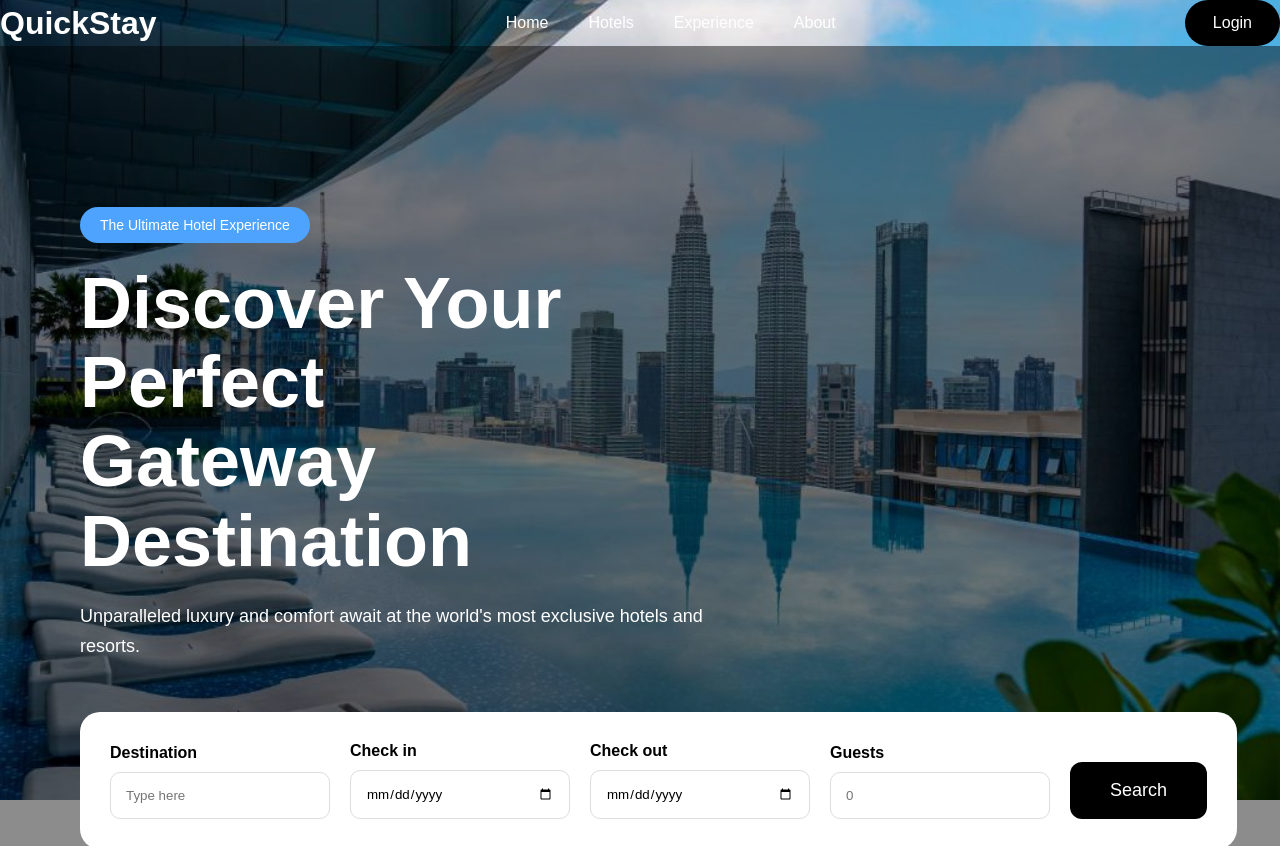
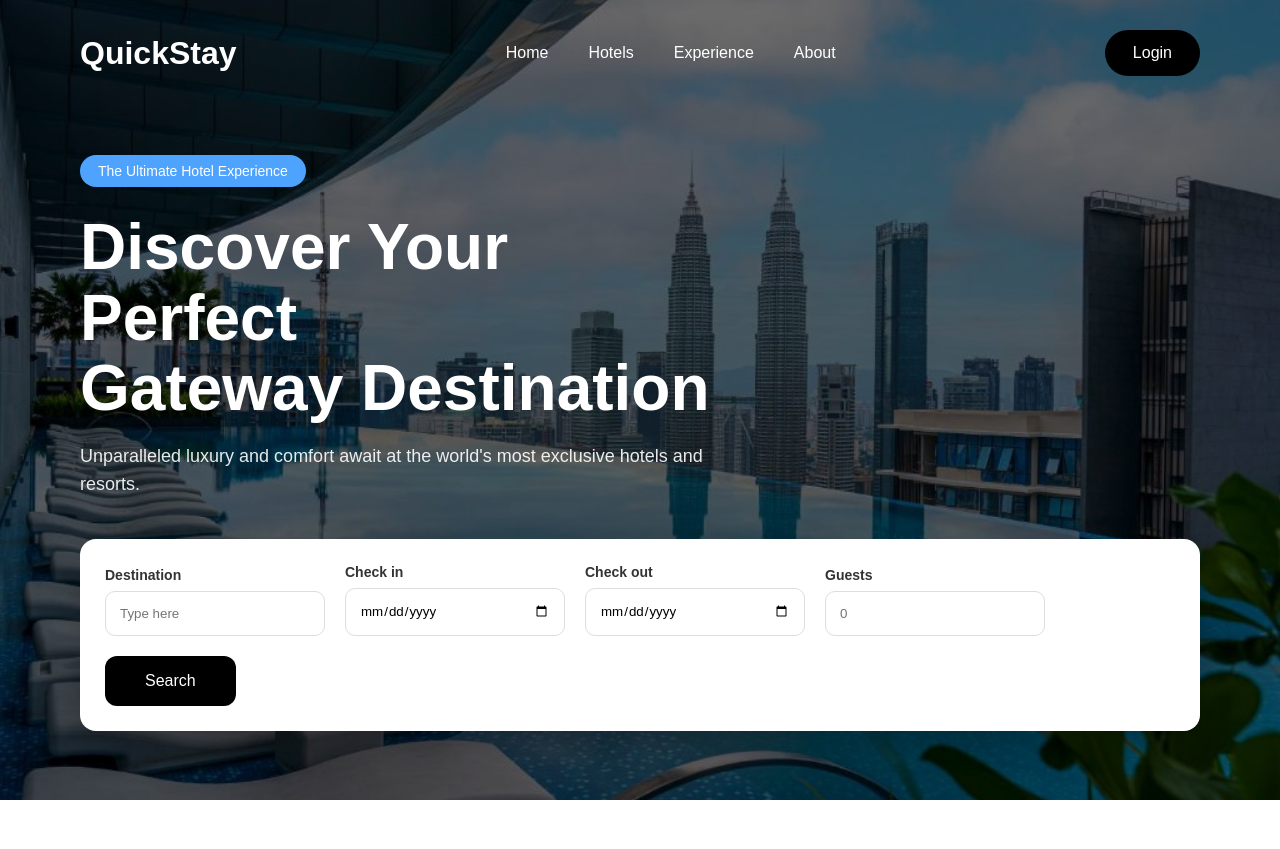
Before and after one commit to Karthik1597/hotel-booking-app, a React (Create React App) app in the folder frontend/: page / in a window 1280 px wide. After the commit the page ends 800 px from the top, so only its background shows below. Built offline with nearby package versions, Linux system fonts and the light colour scheme.

Commit message:
improve homepage

```diff
--- a/frontend/src/pages/Home.jsx
+++ b/frontend/src/pages/Home.jsx
@@ -7,17 +7,16 @@ import "../styles/home.css";
 const Home = () => {
   return (
     <div className="home">
-
-      <Navbar />
-
       <div className="overlay">
 
-        <Hero />
+        <Navbar />
 
-        <SearchBox />
+        <div className="hero-wrapper">
+          <Hero />
+          <SearchBox />
+        </div>
 
       </div>
-
     </div>
   );
 };
--- a/frontend/src/styles/home.css
+++ b/frontend/src/styles/home.css
@@ -1,117 +1,159 @@
-*{
-  margin:0;
-  padding:0;
-  box-sizing:border-box;
-  font-family:Arial, Helvetica, sans-serif;
+* {
+  margin: 0;
+  padding: 0;
+  box-sizing: border-box;
+  font-family: Arial, Helvetica, sans-serif;
 }
 
-.home{
-  width:100%;
-  height:100vh;
-  background:url("../assets/hotel.jpg");
-  background-size:cover;
-  background-position:center;
-  position:relative;
+/* MAIN BACKGROUND */
+.home {
+  width: 100%;
+  height: 100vh;
+  background: url("../assets/hotel.jpg") center/cover no-repeat;
+  position: relative;
 }
 
-.overlay{
-  width:100%;
-  height:100%;
-  background:rgba(0,0,0,0.45);
-  padding:30px 80px;
+/* DARK OVERLAY */
+.overlay {
+  width: 100%;
+  height: 100%;
+  background: rgba(0, 0, 0, 0.55);
+  padding: 30px 80px;
+
+  display: flex;
+  flex-direction: column;
 }
 
-.navbar{
-  display:flex;
-  justify-content:space-between;
-  align-items:center;
-  color:white;
+/* NAVBAR */
+.navbar {
+  display: flex;
+  justify-content: space-between;
+  align-items: center;
+  color: white;
 }
 
-.logo{
-  font-size:32px;
-  font-weight:bold;
+.logo {
+  font-size: 32px;
+  font-weight: bold;
 }
 
-.nav-links{
-  display:flex;
-  gap:40px;
-  list-style:none;
+.nav-links {
+  display: flex;
+  gap: 40px;
+  list-style: none;
 }
 
-.nav-links li{
-  cursor:pointer;
+.nav-links li {
+  cursor: pointer;
+  transition: 0.3s;
 }
 
-.login-btn{
-  background:black;
-  color:white;
-  border:none;
-  padding:14px 28px;
-  border-radius:40px;
-  cursor:pointer;
-  font-size:16px;
+.nav-links li:hover {
+  opacity: 0.7;
 }
 
-.hero-content{
-  margin-top:140px;
-  color:white;
-  width:650px;
+.login-btn {
+  background: black;
+  color: white;
+  border: none;
+  padding: 14px 28px;
+  border-radius: 40px;
+  cursor: pointer;
+  font-size: 16px;
 }
 
-.tag{
-  background:#4ea3ff;
-  padding:10px 20px;
-  border-radius:30px;
-  font-size:14px;
+/* HERO + SEARCH CENTER WRAPPER */
+.hero-wrapper {
+  flex: 1;
+  display: flex;
+  flex-direction: column;
+  justify-content: center;
+  align-items: flex-start;
+  max-width: 1200px;
 }
 
-.hero-content h1{
-  font-size:72px;
-  margin-top:30px;
-  line-height:1.1;
+/* HERO TEXT */
+.hero-content {
+  color: white;
+  width: 100%;
+  max-width: 650px;
+  margin-top: 40px;
 }
 
-.hero-content p{
-  margin-top:20px;
-  font-size:18px;
-  line-height:1.7;
+.tag {
+  background: #4ea3ff;
+  padding: 8px 18px;
+  border-radius: 30px;
+  font-size: 14px;
+  display: inline-block;
 }
 
-.search-box{
-  margin-top:50px;
-  background:white;
-  padding:30px;
-  border-radius:20px;
-  display:flex;
-  gap:20px;
-  align-items:end;
-  width:fit-content;
+.hero-content h1 {
+  font-size: 64px;
+  margin-top: 25px;
+  line-height: 1.1;
 }
 
-.search-field{
-  display:flex;
-  flex-direction:column;
+.hero-content p {
+  margin-top: 18px;
+  font-size: 18px;
+  line-height: 1.6;
+  opacity: 0.9;
 }
 
-.search-field label{
-  margin-bottom:10px;
-  font-weight:bold;
+/* SEARCH BOX (IMPROVED) */
+.search-box {
+  margin-top: 40px;
+  background: white;
+  padding: 25px;
+  border-radius: 16px;
+
+  display: flex;
+  gap: 20px;
+  align-items: end;
+  flex-wrap: wrap;
+
+  box-shadow: 0 10px 30px rgba(0,0,0,0.25);
 }
 
-.search-field input{
-  padding:15px;
-  width:220px;
-  border:1px solid #ddd;
-  border-radius:10px;
+/* INPUT FIELDS */
+.search-field {
+  display: flex;
+  flex-direction: column;
 }
 
-.search-btn{
-  background:black;
-  color:white;
-  border:none;
-  padding:18px 40px;
-  border-radius:12px;
-  cursor:pointer;
-  font-size:18px;
+.search-field label {
+  margin-bottom: 8px;
+  font-weight: bold;
+  font-size: 14px;
+  color: #333;
 }
+
+.search-field input {
+  padding: 14px;
+  width: 220px;
+  border: 1px solid #ddd;
+  border-radius: 10px;
+  outline: none;
+  transition: 0.3s;
+}
+
+.search-field input:focus {
+  border-color: #4ea3ff;
+}
+
+/* BUTTON */
+.search-btn {
+  background: #000;
+  color: white;
+  border: none;
+  padding: 16px 40px;
+  border-radius: 12px;
+  cursor: pointer;
+  font-size: 16px;
+  transition: 0.3s;
+}
+
+.search-btn:hover {
+  background: #333;
+}
```
